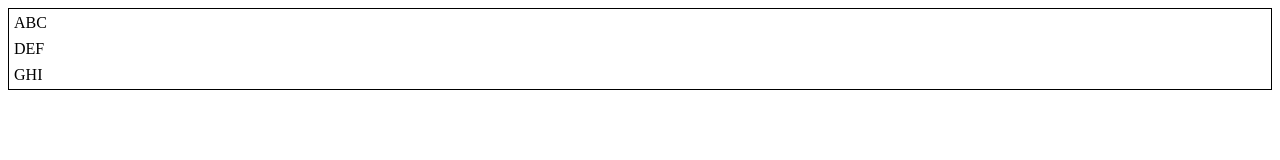
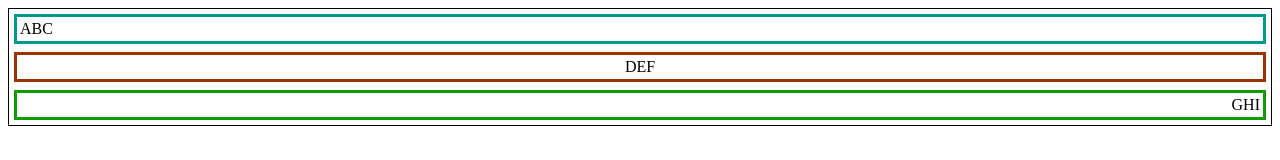
Before and after one commit to Nodineah/Flex, a plain HTML site: page index.html in a window 1280 px wide. Drawn offline with Linux system fonts and the light colour scheme.

Commit message:
Add css to .block1, 2, and 3

```diff
--- a/styles.css
+++ b/styles.css
@@ -4,6 +4,7 @@
     gap: 8px;
     padding: 5px;
     border: 1px solid #000;
+    flex: 1 1 0;
 }
 
 .block1,
@@ -11,5 +12,25 @@
 .block3 {
     display: flex;
     flex-direction: row;
+}
 
+.block1 {
+    border: 3px solid #098;
+    padding: 3px;
+    justify-items: center;
+    justify-content: flex-start;
 }
+
+.block2 {
+    border: 3px solid #930;
+    padding: 3px;
+    justify-items: center;
+    justify-content: center;
+}
+
+.block3 {
+    border: 3px solid #190;
+    padding: 3px;
+    justify-items: center;
+    justify-content: flex-end;
+}
```
